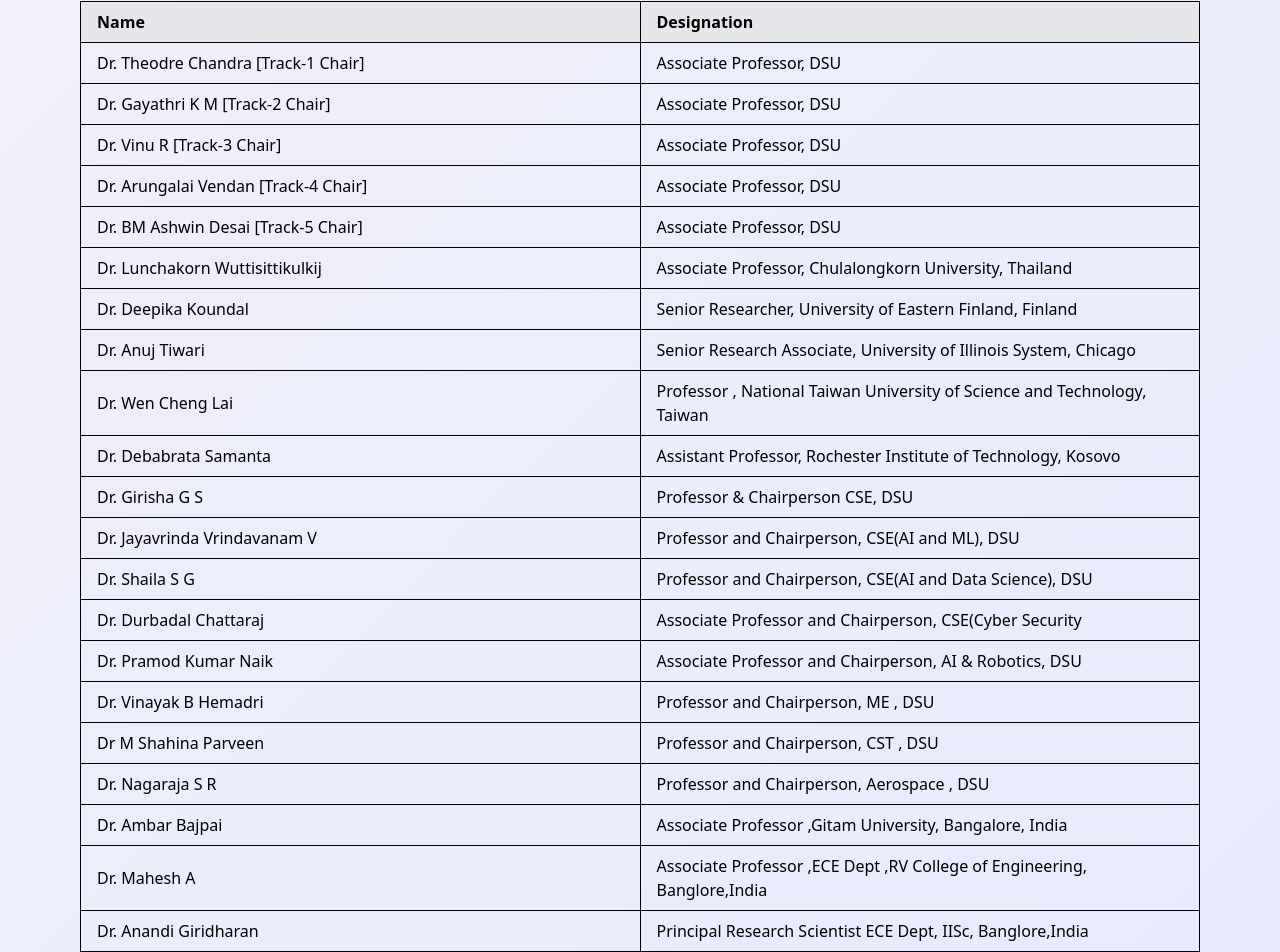
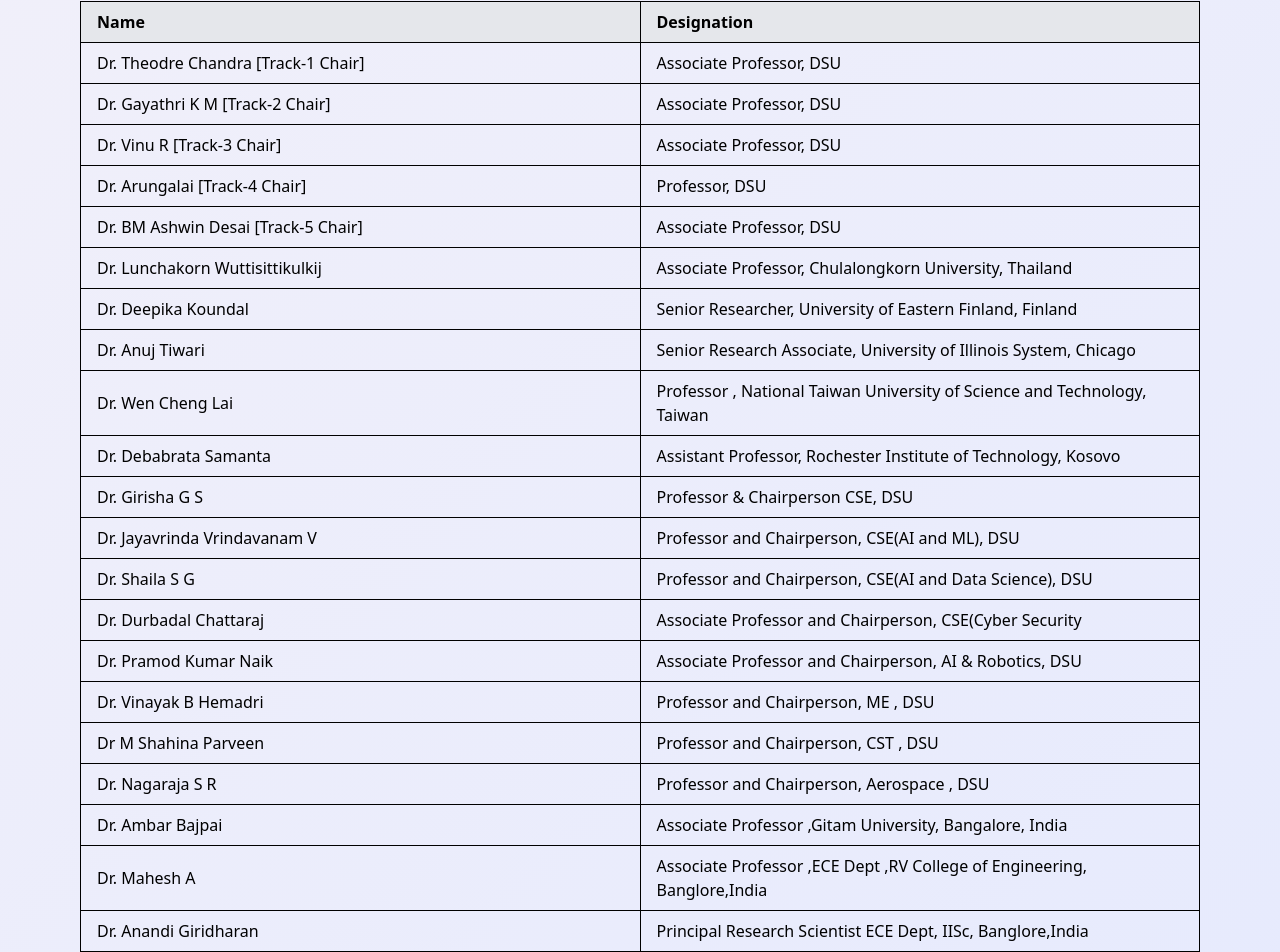
Before and after one commit to riteshkusingh27/IEEE_CONFERENCE, a React (Vite) app: page /committee in a window 1280 px wide. Shown: the part 3007-3959 px from the top of the page. Built offline with nearby package versions, Linux system fonts and the light colour scheme.

Commit message:
fix: update chair designation and role for Track-4

```diff
--- a/src/Components/CommiteeTable.jsx
+++ b/src/Components/CommiteeTable.jsx
@@ -55,8 +55,8 @@
         role: "Associate Professor, DSU",
       },
       {
-        name: "Dr. Arungalai Vendan [Track-4 Chair]",
-        role: "Associate Professor, DSU",
+        name: "Dr. Arungalai [Track-4 Chair]",
+        role: "Professor, DSU",
       },
       {
         name: "Dr. BM Ashwin Desai [Track-5 Chair]",
```
